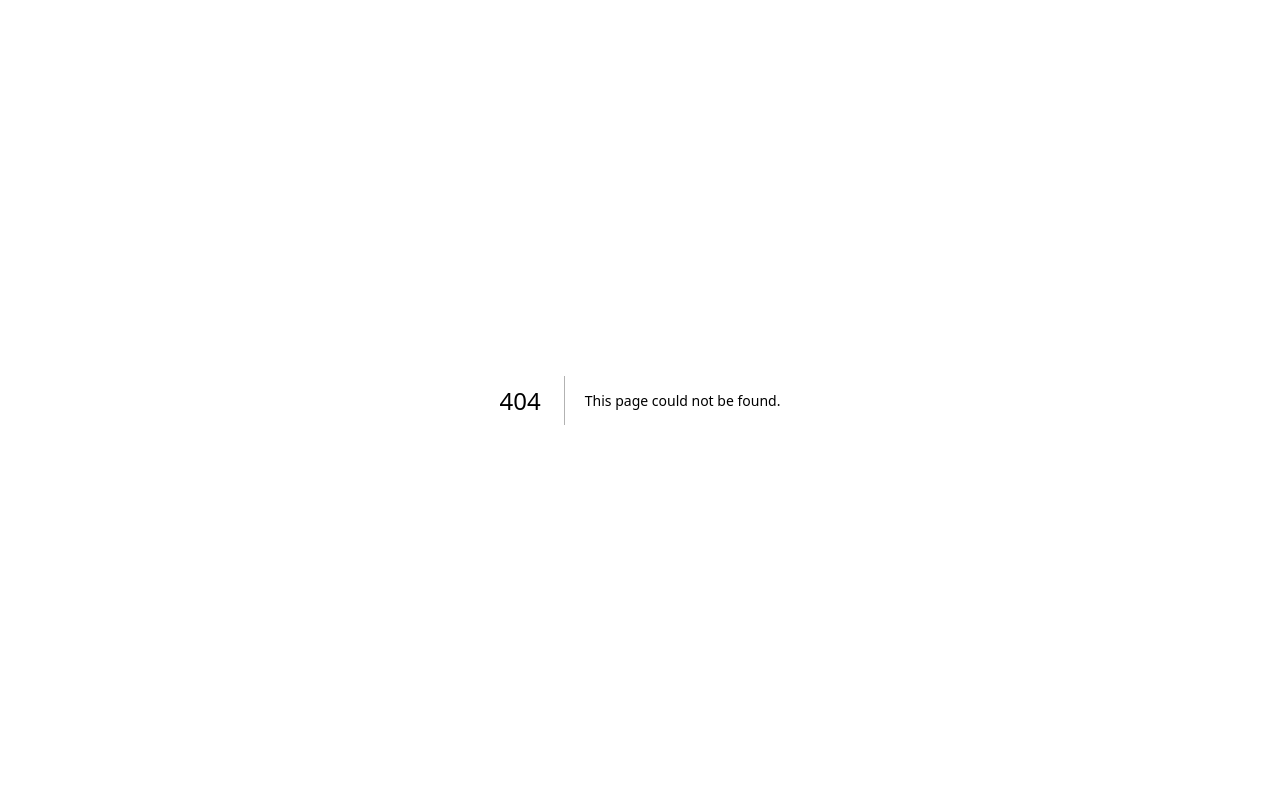
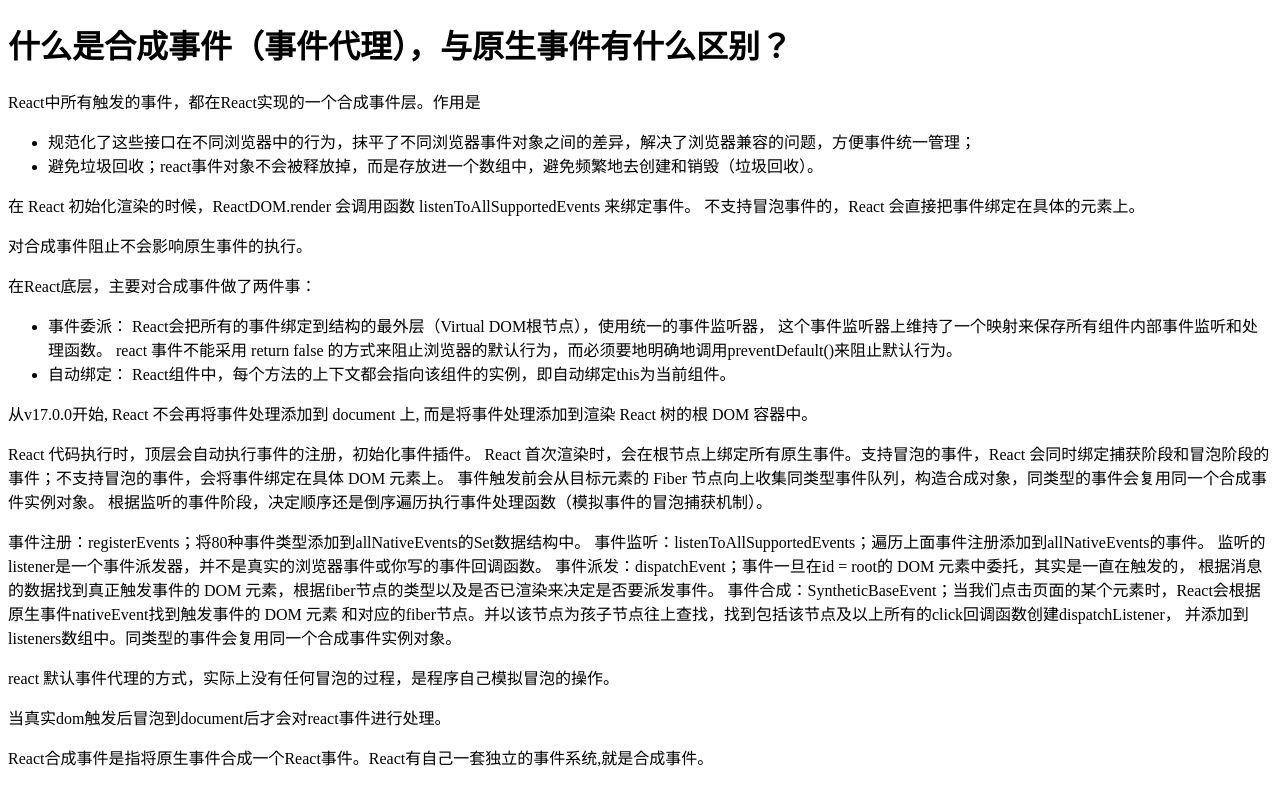
Before and after one commit to HeroIsUseless/docnext, a Next.js app: page /question/what-react-event in a window 1280 px wide. Before the commit this address had no page. Built offline with nearby package versions, Linux system fonts and the light colour scheme.

Commit message:
fix: kbx

```diff
--- a/pages/3_frame/react.mdx
+++ b/pages/3_frame/react.mdx
@@ -108,6 +108,7 @@
 当真实dom触发后冒泡到document后才会对react事件进行处理。
 
 React合成事件是指将原生事件合成一个React事件。React有自己一套独立的事件系统,就是合成事件。
+
 ## key 的作用是什么？
 当出现大量相同的标签时，使用key可以帮助diff算法提升判断的速度，从而使页面渲染更快消耗更少。
 
--- a/pages/3_frame/reactnative.mdx
+++ b/pages/3_frame/reactnative.mdx
@@ -49,6 +49,7 @@
 如果 JavaScript 线程有一帧没有及时响应，就被认为发生了一次丢帧。 例如，你在一个复杂应用的根组件上调用了this.setState，从而导致一次开销很大的子组件树的重绘，可想而知，这可能会花费 200ms 也就是整整 12 帧的丢失。此时，任何由 JavaScript 控制的动画都会卡住。只要卡顿超过 100ms，用户就会明显的感觉到。
 
 这种情况经常发生在老的Navigator导航器的切换过程中：当你 push 一个新的路由时，JavaScript 需要绘制新场景所需的所有组件，以发送正确的命令给原生端去创建视图。由于切换是由 JavaScript 线程所控制，因此经常会占用若干帧的时间，引起一些卡顿。有的时候，组件会在componentDidMount函数中做一些额外的事情，这甚至可能会导致页面切换过程中多达一秒的卡顿。
+
 ## 请简述React Native的新旧架构，以及新架构在哪方面进行了提升？
 React Native 最初的架构是基于 JavaScriptCore 的，它使用 JavaScript 运行时来执行 React 代码。然而，JavaScriptCore 在性能和内存使用方面存在一些问题。为了解决这些问题，React Native 在 2018 年推出了新的架构，该架构基于 Hermes 运行时。
 
--- a/pages/question/_meta.json
+++ b/pages/question/_meta.json
@@ -35,6 +35,10 @@
     "why-react-vdom": "为什么每次状态改变，都需要重新生成一个完整的虚拟dom？",
     "why-react-diff": "React为什么从根节点开始diff？",
     "why-if-hooks": "为什么不能在if里使用hooks？",
-    "what-is-purecomponent": "什么是PureComponent？"
+    "what-is-purecomponent": "什么是PureComponent？",
+    "what-react-event": "什么是合成事件（事件代理），与原生事件有什么区别？",
+    "what-is-react-18": "React18 有哪些新变化？",
+    "what-is-rn-bridge": "React Native 桥原理是什么？"
+
 
 }
--- /dev/null
+++ b/pages/question/what-react-event.mdx
@@ -0,0 +1,37 @@
+# 什么是合成事件（事件代理），与原生事件有什么区别？
+React中所有触发的事件，都在React实现的一个合成事件层。作用是
+* 规范化了这些接口在不同浏览器中的行为，抹平了不同浏览器事件对象之间的差异，解决了浏览器兼容的问题，方便事件统一管理；
+* 避免垃圾回收；react事件对象不会被释放掉，而是存放进一个数组中，避免频繁地去创建和销毁（垃圾回收）。
+
+在 React 初始化渲染的时候，ReactDOM.render 会调用函数 listenToAllSupportedEvents 来绑定事件。
+不支持冒泡事件的，React 会直接把事件绑定在具体的元素上。
+
+对合成事件阻止不会影响原生事件的执行。
+
+在React底层，主要对合成事件做了两件事：
+* 事件委派： React会把所有的事件绑定到结构的最外层（Virtual DOM根节点），使用统一的事件监听器，
+这个事件监听器上维持了一个映射来保存所有组件内部事件监听和处理函数。
+react 事件不能采用 return false 的方式来阻止浏览器的默认行为，而必须要地明确地调用preventDefault()来阻止默认行为。
+* 自动绑定： React组件中，每个方法的上下文都会指向该组件的实例，即自动绑定this为当前组件。
+
+从v17.0.0开始, React 不会再将事件处理添加到 document 上, 而是将事件处理添加到渲染 React 树的根 DOM 容器中。
+
+React 代码执行时，顶层会自动执行事件的注册，初始化事件插件。
+React 首次渲染时，会在根节点上绑定所有原生事件。支持冒泡的事件，React 会同时绑定捕获阶段和冒泡阶段的事件；不支持冒泡的事件，会将事件绑定在具体 DOM 元素上。
+事件触发前会从目标元素的 Fiber 节点向上收集同类型事件队列，构造合成对象，同类型的事件会复用同一个合成事件实例对象。
+根据监听的事件阶段，决定顺序还是倒序遍历执行事件处理函数（模拟事件的冒泡捕获机制）。
+
+事件注册：registerEvents；将80种事件类型添加到allNativeEvents的Set数据结构中。
+事件监听：listenToAllSupportedEvents；遍历上面事件注册添加到allNativeEvents的事件。
+监听的listener是一个事件派发器，并不是真实的浏览器事件或你写的事件回调函数。
+事件派发：dispatchEvent；事件一旦在id = root的 DOM 元素中委托，其实是一直在触发的，
+根据消息的数据找到真正触发事件的 DOM 元素，根据fiber节点的类型以及是否已渲染来决定是否要派发事件。
+事件合成：SyntheticBaseEvent；当我们点击页面的某个元素时，React会根据原生事件nativeEvent找到触发事件的 DOM 元素
+和对应的fiber节点。并以该节点为孩子节点往上查找，找到包括该节点及以上所有的click回调函数创建dispatchListener，
+并添加到listeners数组中。同类型的事件会复用同一个合成事件实例对象。
+
+react 默认事件代理的方式，实际上没有任何冒泡的过程，是程序自己模拟冒泡的操作。
+
+当真实dom触发后冒泡到document后才会对react事件进行处理。
+
+React合成事件是指将原生事件合成一个React事件。React有自己一套独立的事件系统,就是合成事件。
```
Also changed, not shown: pages/question/what-is-react-18.mdx (added, +10 -0 lines), pages/question/what-is-rn-bridge.mdx (added, +19 -0 lines).
